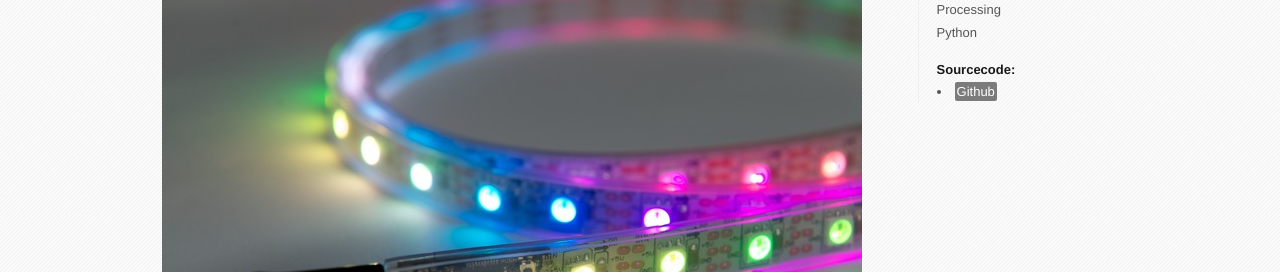
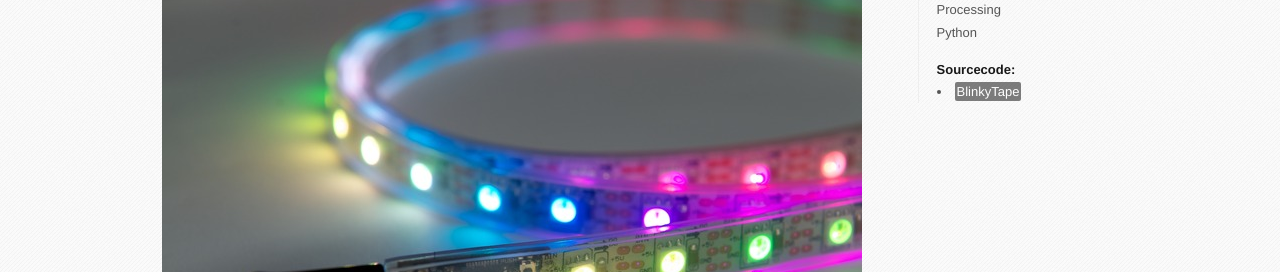
Before and after one commit to jravetch/blinkinlabs.github.io, a Jekyll site: the page built from projects/_posts/2012-11-17-blinkytape.md, in a window 1280 px wide and 900 px high. Shown: the part 326-598 px from the top of the window. Built offline with Jekyll 4.4.1, drawn with Linux system fonts in a browser that asks for light colours.

Commit message:
adding things to blinkytape

```diff
--- a/hacks/_posts/2011-03-04-plotters.textile
+++ b/hacks/_posts/2011-03-04-plotters.textile
@@ -11,7 +11,7 @@ collaborators:
 task:
 desc: Interactive Pen Plotters
 images:
-sourcecode: [PlotterDigitizer, https://github.com/mhenstell/PlotterProjects/tree/master/PlotterDigitizer]
+sourcecode: [[PlotterDigitizer, https://github.com/mhenstell/PlotterProjects/tree/master/PlotterDigitizer]]
 context:
 ---
 
--- a/projects/_posts/2012-11-17-blinkytape.md
+++ b/projects/_posts/2012-11-17-blinkytape.md
@@ -12,7 +12,7 @@ task:
 desc:
 images:
 sourcecode: [
-	[Github, https://github.com/blinkiverse/blinkyboard]
+	[BlinkyTape, https://github.com/blinkiverse/blinkyboard]
 ]
 context:
 ---
```
Also changed, not shown: other parts of projects/_posts/2012-11-17-blinkytape.md (+6 -0 lines), images/blinkytape/big/dj.jpg (added), images/blinkytape/big/hat.png (added), images/blinkytape/big/sfx.jpg (added), images/blinkytape/preview.jpg, images/blinkytape/thumb/1.jpg (deleted).
